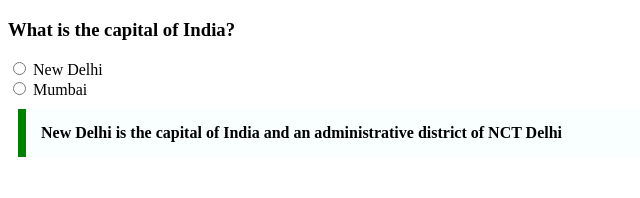
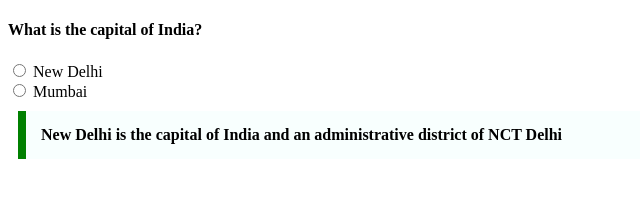
Before and after one commit to acciojob/trivia-AchintyaG, a website: page main.html in a window 1280 px wide. Shown: the whole page, without its empty margins (0-640 px from the left). Drawn offline with Linux system fonts and the light colour scheme.

Commit message:
created a submission

```diff
--- a/main.html
+++ b/main.html
@@ -8,7 +8,7 @@
 
 <body>
 	<!-- the entire body must be written by student -->
-	<h3>What is the capital of India?</h3>
+	<h4>What is the capital of India?</h4>
 	<input type="radio"> New Delhi <br>
 	<input type="radio"> Mumbai
 	<blockquote>New Delhi is the capital of India and an administrative district of NCT Delhi</blockquote>
--- a/styles.css
+++ b/styles.css
@@ -1,7 +1,7 @@
 
 /* Your CSS Code here. */
 blockquote{
-	max-width: 600px;
+max-width: 600px;
 margin: 10px;
 padding: 15px;
 border-left: 8px solid green;
```
